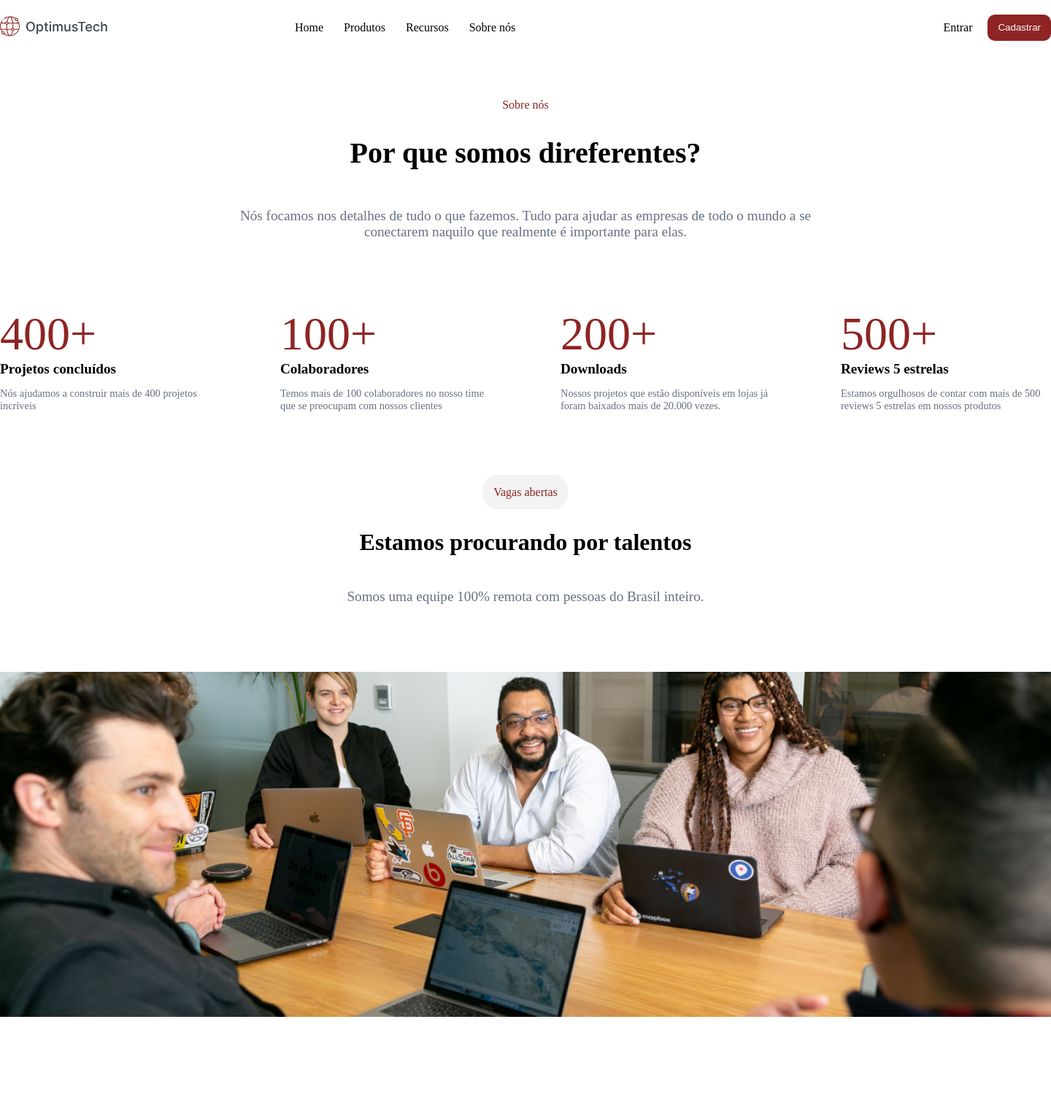
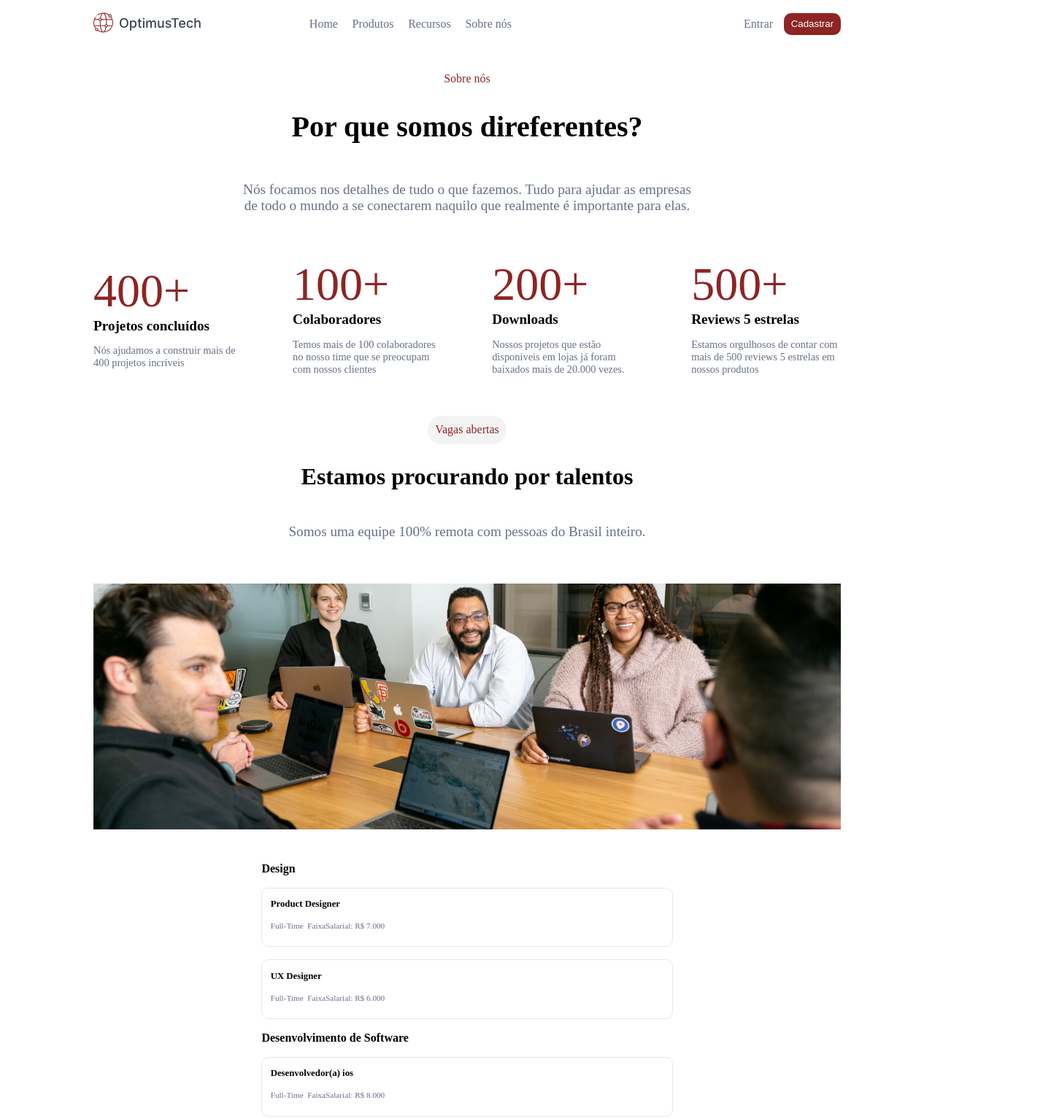
Before and after one commit to roger-ufrgs/Estudos, a plain HTML site: page Html5-Css3/index.html in a window 1280 px wide. Shown: the top 1534 px of the page at 73% size, 1440 px wide, since content can reach past the window. Before the commit the page ends 1411 px from the top, so only its background shows below. Drawn offline with Linux system fonts and the light colour scheme.

Commit message:
Refatorando css e terminando descrição de vagas

```diff
--- a/Html5-Css3/estilo.css
+++ b/Html5-Css3/estilo.css
@@ -1,45 +1,49 @@
 :root{
     --cor-padrao:#8E2424;
     --cor-secundaria:#667085;
-    --largura-padrao:1440px;
+    --margin-secao:4%;
 }
 
 body{
-    display: grid;
-    grid-template-columns: 1fr 5fr 2fr;
-    grid-auto-columns:1fr;
-    margin:1% auto;
-    width: var(--largura-padrao)
+    width: 80%;
+    height: 100vh;
+    margin:0.6% auto;
 }
-header{
-    grid-column-start: 1;
-    grid-column-end: 4;
-}
-header nav{
+nav{
     display: flex;
     flex-direction: row;
-    justify-content: space-between;
+    justify-content: space-around;
     align-items: center;
 }
 #logo{
     flex:2;
 }
-header nav ul {
+nav ul {
     display: flex;
     justify-content:flex-start;
     list-style: none;
     flex:4;
 }
-header nav ul li {
+nav ul li {
     margin: 0 2%;
 }
-header nav #botoes {
+ nav ul li a{
+    color: var(--cor-secundaria);
+    text-decoration: none;
+    transition: all 1s;
+}
+
+nav ul li a:hover{
+    color: var(--cor-padrao);
+}
+
+nav #botoes {
     display: flex;
     justify-content: flex-end;
     align-items: center;
     flex:2;
 }
-header nav #botoes button{
+nav #botoes button{
     background-color: var(--cor-padrao);
     color:white;
     border:transparent;
@@ -52,16 +56,15 @@ header nav #botoes button{
     background-color: var(--cor-secundaria);
     cursor: pointer;
 }
-header nav #botoes span{
+#botoes span{
+    color: var(--cor-secundaria);
     margin-right: 3%;
 }
 #sobre{
-    grid-column-start: 1;
-    grid-column-end: 4;
     display: flex;
     flex-direction: column;
     align-items: center;
-    margin-top: 5%;
+    margin-top: var(--margin-secao);
 }
 #sobre span{
     color: var(--cor-padrao);
@@ -76,10 +79,9 @@ header nav #botoes span{
     text-align: center;
 }
 #metricas{
-    grid-column-start: 1;
-    grid-column-end: 4;
+
     display: flex;
-    margin-top: 5%;
+    margin-top: var(--margin-secao);
     align-items: center;
     justify-content: space-between;
 }
@@ -98,39 +100,62 @@ header nav #botoes span{
     color: var(--cor-secundaria);
     font-size: 0.9em;
 }
-#vagas {
-    grid-column-start: 1;
-    grid-column-end: 4;
-}
-#vagas div{
+#vagas-titulo div{
     display: flex;
     flex-direction: column;
-    margin-top: 5%;
+    margin-top: var(--margin-secao);
     align-items: center;
 }
-#vagas span{
+#vagas-titulo div span{
     color: var(--cor-padrao);
     background-color:#f3f3f3;
     padding: 1%;
     border-radius: 20px;
     transition: all 1s;
 }
-#vagas span:hover{
+#vagas-titulo span:hover{
     background-color: var(--cor-padrao);
     color:#f3f3f3;
     cursor: pointer;
 }
 
-#vagas h2{
+#vagas-titulo h2{
     font-size: 2em;
 }
-#vagas p {
+#vagas-titulo p {
     color: var(--cor-secundaria);
     font-size: 1.2em;
     width: 60%;
     text-align: center;
 }
-#vagas img{
-    margin-top: 5%;
+#vagas-titulo img{
+    margin-top: var(--margin-secao);
     width: 100%;
 }
+#vagas-descricao{
+    width: 100%;
+    display: flex;
+    justify-content: center;
+    margin-top: var(--margin-secao);
+}
+#box-vagas{
+    width: 55%;
+}
+.titulo-vaga{
+    font-weight: bold;
+}
+.vaga{
+    margin: 3% 0;
+    padding: 2%;
+    border-radius: 10px;
+    border: 1px solid rgba(207, 207, 207, 0.5);
+}
+.vaga span{
+    font-size: 0.8em;
+    font-weight: bold;
+}
+.vaga p{
+    color: var(--cor-secundaria);
+    font-size: 0.7em;
+    margin-top: 3%;
+}
--- a/Html5-Css3/index.html
+++ b/Html5-Css3/index.html
@@ -8,16 +8,15 @@
     <title>OptimusTech</title>
 </head>
 <body>
-    <header>
       <nav>
             <div id="logo">
                 <img src="./img/logo.svg" alt="">
             </div>
             <ul>
-                    <li>Home</li>
-                    <li>Produtos</li>
-                    <li>Recursos</li>
-                    <li>Sobre nós</li>
+                <li><a href="">Home</a></li>
+                <li><a href="">Produtos</a></li>
+                <li><a href="">Recursos</a></li>
+                <li><a href="">Sobre nós</a></li>
             </ul>
             <div id="botoes">
                 <span>Entrar</span>
@@ -54,7 +53,7 @@
             <p>Estamos orgulhosos de contar com mais de 500 reviews 5 estrelas em nossos produtos</p>
         </div>
     </section>
-    <section id="vagas">
+    <section id="vagas-titulo">
         <div>
             <span>Vagas abertas</span>
             <h2>Estamos procurando por talentos</h2>
@@ -62,6 +61,33 @@
         </div>
         <img src="img/talentos.png" alt="">
     </section>
+    <section id="vagas-descricao">
+        <div id="box-vagas">
+            <span class="titulo-vaga">Design</span>
+            <div class="vaga">
+                <span>Product Designer</span>
+                <p>Full-Time&nbsp;&nbsp;FaixaSalarial: R$ 7.000</p>
+            </div>
+            <div class="vaga">
+                <span>UX Designer</span>
+                <p>Full-Time&nbsp;&nbsp;FaixaSalarial: R$ 6.000</p>
+            </div>
+            <span class="titulo-vaga">Desenvolvimento de Software</span>
+            <div class="vaga">
+                <span>Desenvolvedor(a) ios</span>
+                <p>Full-Time&nbsp;&nbsp;FaixaSalarial: R$ 8.000</p>
+            </div>
+            <div class="vaga">
+                <span>Desenvolvedor(a) Front-End</span>
+                <p>Full-Time&nbsp;&nbsp;FaixaSalarial: R$ 8.000</p>
+            </div>
+            <div class="vaga">
+                <span>Desenvolvedor(a) Back-End</span>
+                <p>Full-Time&nbsp;&nbsp;FaixaSalarial: R$ 8.000</p>
+            </div>
+
+        </div>
+    </section>
 
 </body>
 </html>
```
Lines whose indentation alone changed are shown as unchanged.
